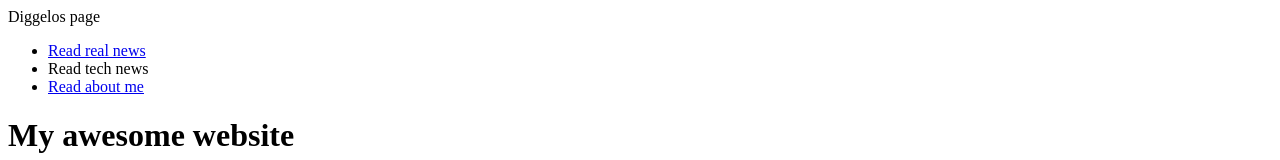
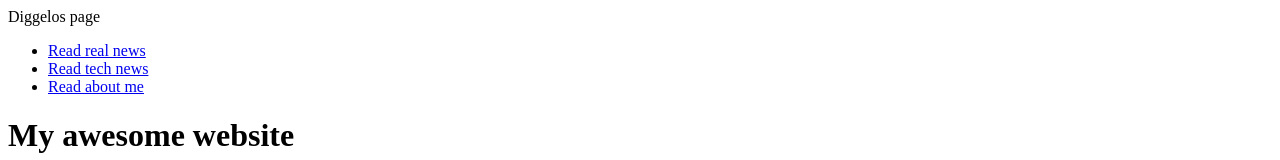
Before and after one commit to Diggelo/my-first-landing-page, a plain HTML site: page index.html in a window 1280 px wide. Shown: the top 160 px of the page. Drawn offline with Linux system fonts and the light colour scheme.

Commit message:
fixed typo in the second link

```diff
--- a/index.html
+++ b/index.html
@@ -12,7 +12,7 @@
         <div class="header-links">
             <ul>
                 <li><a href="https://www.vg.no/"> Read real news</a></li>
-                <li><a herf="https://www.tek.no/"> Read tech news</a></li>
+                <li><a href="https://www.tek.no/"> Read tech news</a></li>
                 <li><a href="https://sauen.no/"> Read about me</a></li>
             </ul>
         </div>
```
